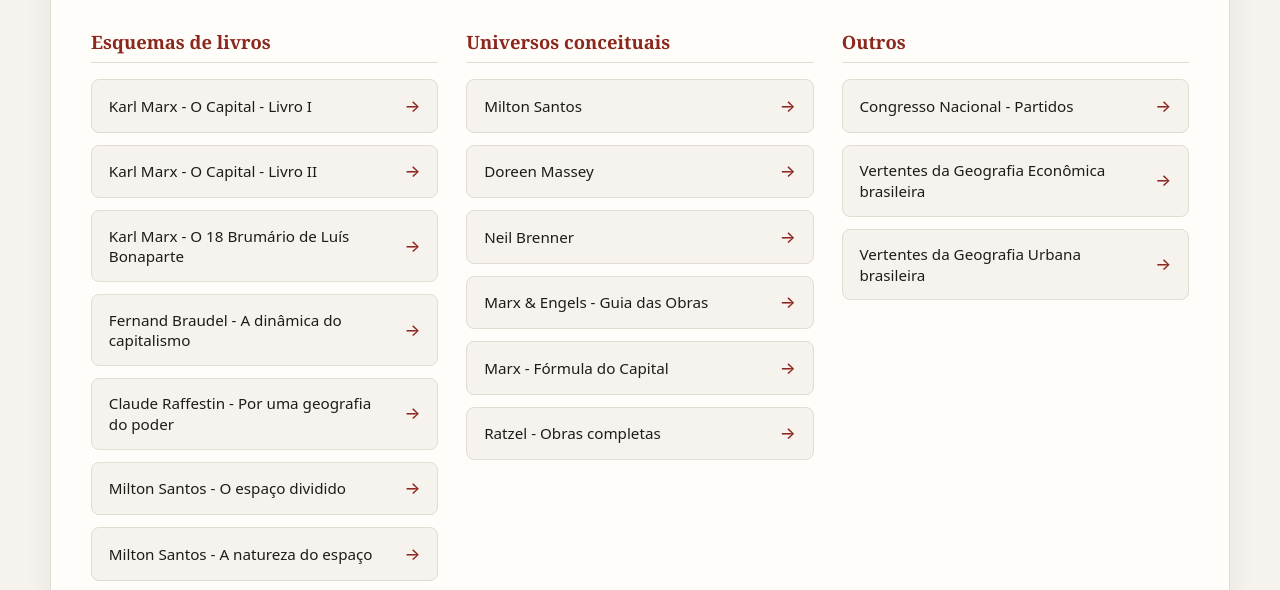
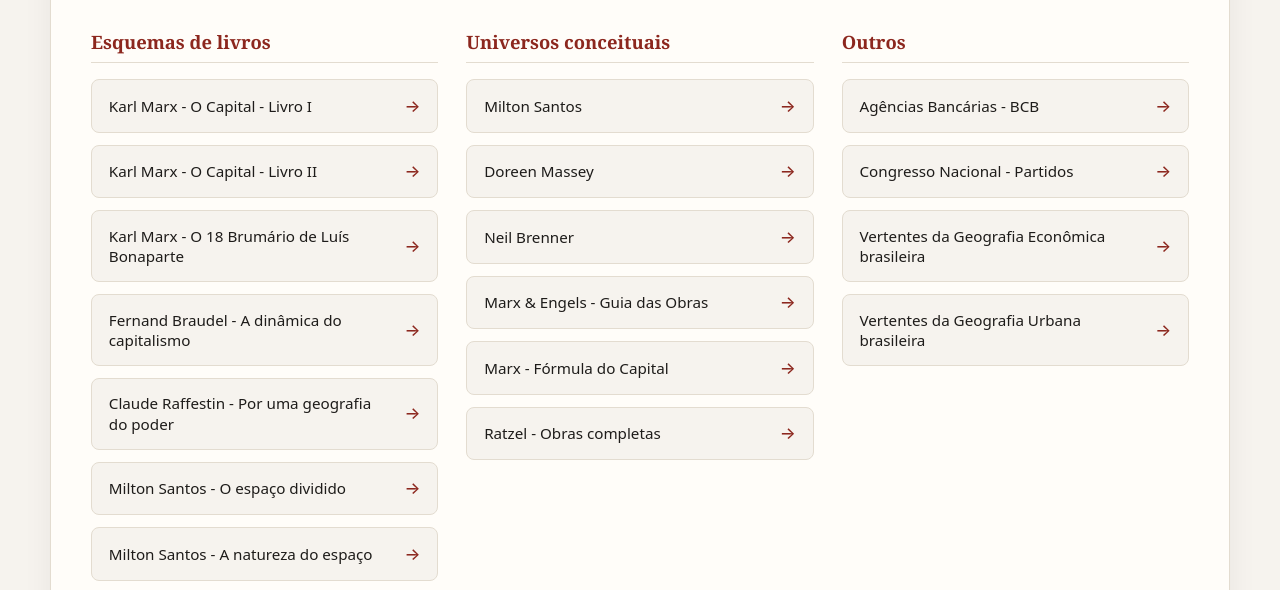
Before and after one commit to wagnerwn/books, a plain HTML site: page index.html in a window 1280 px wide. Shown: the part 168-758 px from the top of the page. Drawn offline with Linux system fonts and the light colour scheme.

Commit message:
Add link to BCB banking agencies page

```diff
--- a/index.html
+++ b/index.html
@@ -169,6 +169,7 @@
       <section class="coluna">
         <h2>Outros</h2>
         <ul>
+          <li><a href="infogr_fico_rede_de_ag_ncias_banc_rias_no_brasil_api_bcb.html">Agências Bancárias - BCB</a></li>
           <li><a href="congresso_nacional_do_brasil_1_a_57_legislatura_1826_2027.html">Congresso Nacional - Partidos</a></li>
           <li><a href="atlas_da_pesquisa_atual_em_geografia_econ_mica_no_brasil.html">Vertentes da Geografia Econômica brasileira</a></li>
           <li><a href="atlas_da_pesquisa_atual_em_geografia_urbana_no_brasil.html">Vertentes da Geografia Urbana brasileira</a></li>
```
